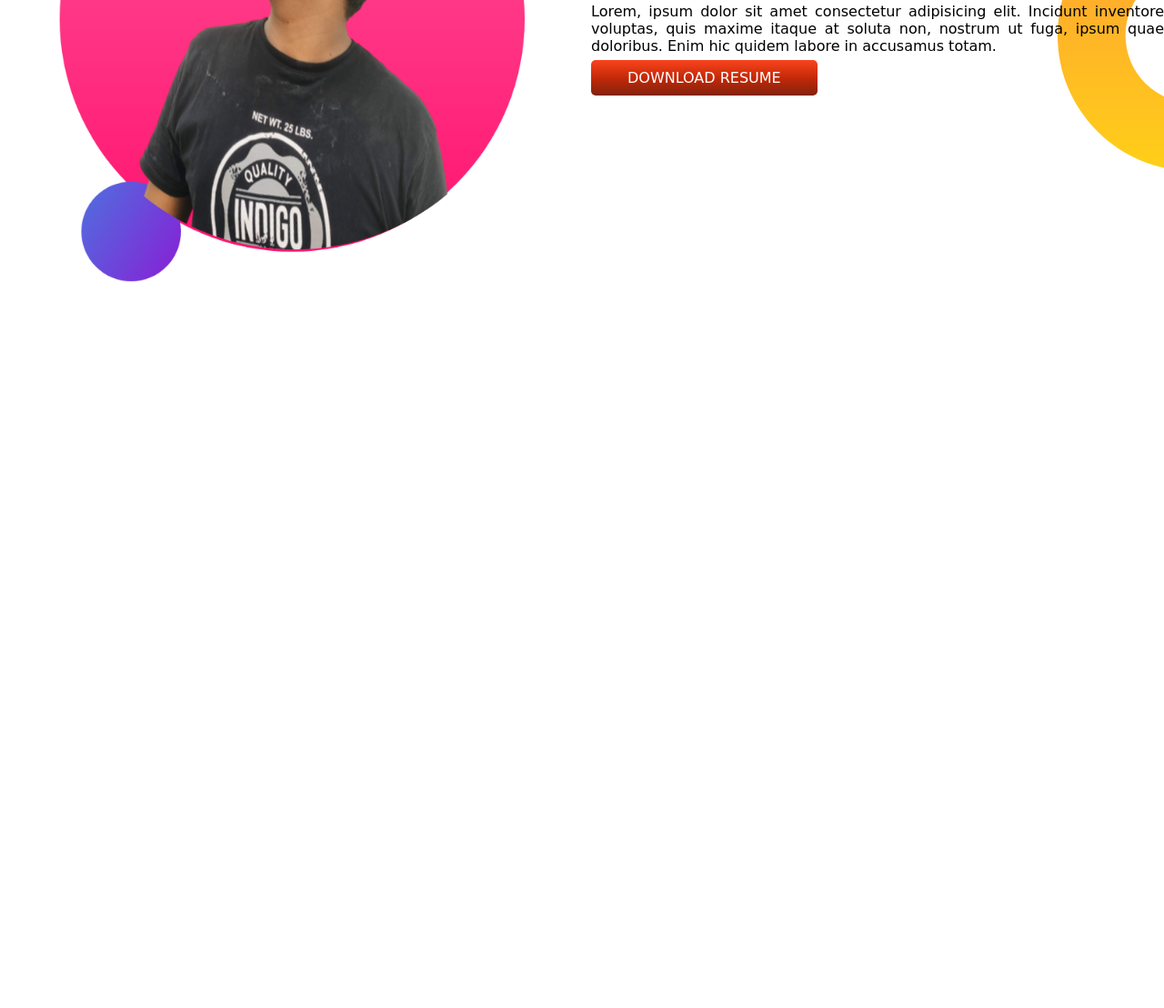
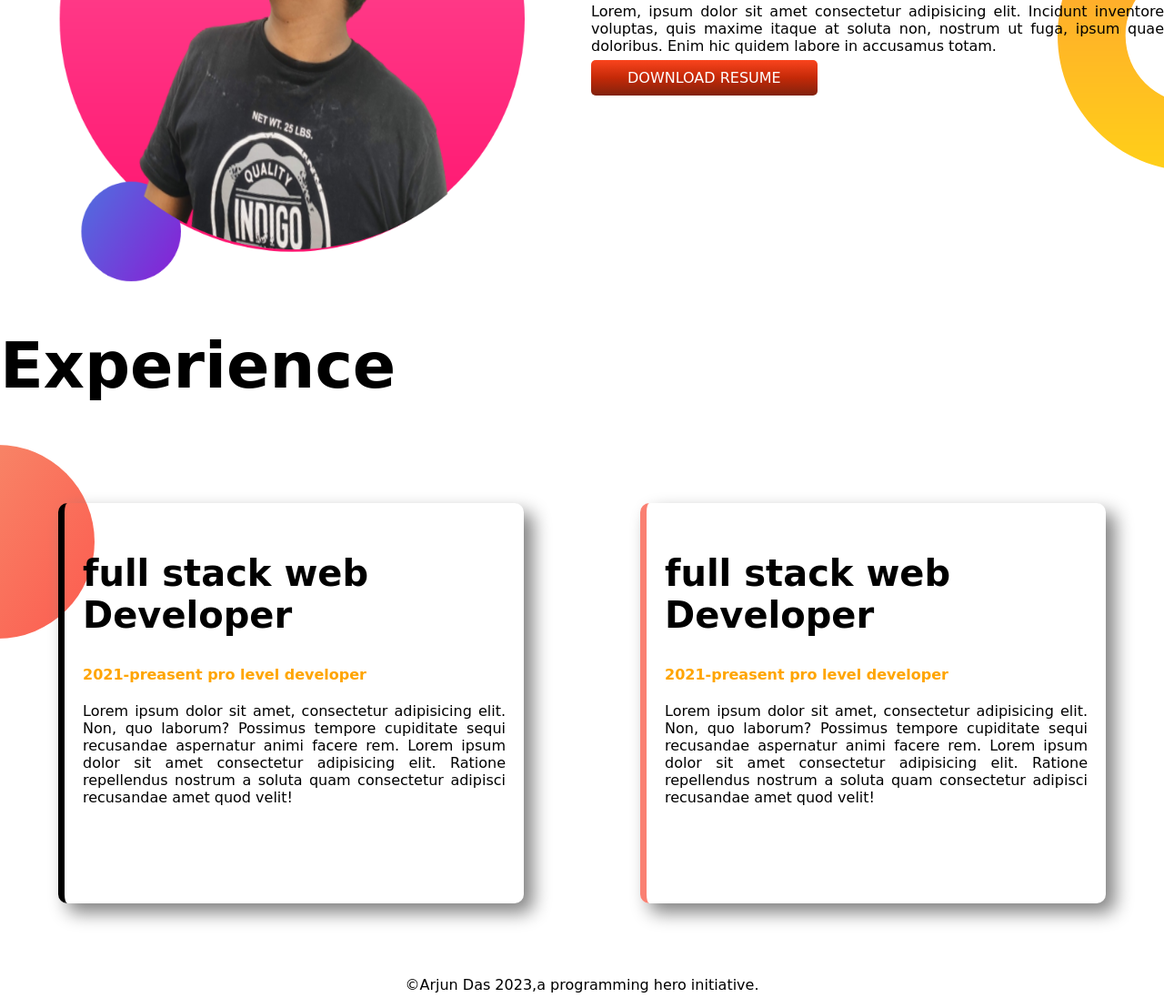
Before and after one commit to arjun1571/developer-protfolio, a plain HTML site: page index.html in a window 1280 px wide. Shown: the part 962-2070 px from the top of the page at 91% size. Before the commit the page ends 1276 px from the top, so only its background shows below. Drawn offline with Linux system fonts and the light colour scheme; a web font is replaced by a local one.

Commit message:
experience and footer section work done

```diff
--- a/index.html
+++ b/index.html
@@ -53,5 +53,33 @@
         >
       </div>
     </section>
+    <h1>Experience</h1>
+    <section class="experience-banner">
+      <div class="border-apply" id="left-border">
+        <h2>full stack web Developer</h2>
+        <h4 class="name-color">2021-preasent pro level developer</h4>
+        <p>
+          Lorem ipsum dolor sit amet, consectetur adipisicing elit. Non, quo
+          laborum? Possimus tempore cupiditate sequi recusandae aspernatur animi
+          facere rem. Lorem ipsum dolor sit amet consectetur adipisicing elit.
+          Ratione repellendus nostrum a soluta quam consectetur adipisci
+          recusandae amet quod velit!
+        </p>
+      </div>
+      <div class="border-apply" id="border">
+        <h2>full stack web Developer</h2>
+        <h4 class="name-color">2021-preasent pro level developer</h4>
+        <p>
+          Lorem ipsum dolor sit amet, consectetur adipisicing elit. Non, quo
+          laborum? Possimus tempore cupiditate sequi recusandae aspernatur animi
+          facere rem. Lorem ipsum dolor sit amet consectetur adipisicing elit.
+          Ratione repellendus nostrum a soluta quam consectetur adipisci
+          recusandae amet quod velit!
+        </p>
+      </div>
+    </section>
+    <footer>
+      <p class="footer">©Arjun Das 2023,a programming hero initiative.</p>
+    </footer>
   </body>
 </html>
--- a/style.css
+++ b/style.css
@@ -38,3 +38,28 @@ p {
   background-repeat: no-repeat;
   background-position: right;
 }
+.border-apply {
+  box-shadow: 10px 10px 20px gray;
+  width: 40%;
+  margin: 5%;
+  padding: 20px;
+  height: 400px;
+  border-radius: 10px;
+}
+h2 {
+  font-size: 40px;
+}
+.experience-banner {
+  background-image: url(/images/exp-bg.png);
+  background-repeat: no-repeat;
+  margin-top: 0;
+}
+#border {
+  border-left: 7px solid salmon;
+}
+#left-border {
+  border-left: 7px solid black;
+}
+.footer {
+  text-align: center;
+}
```
